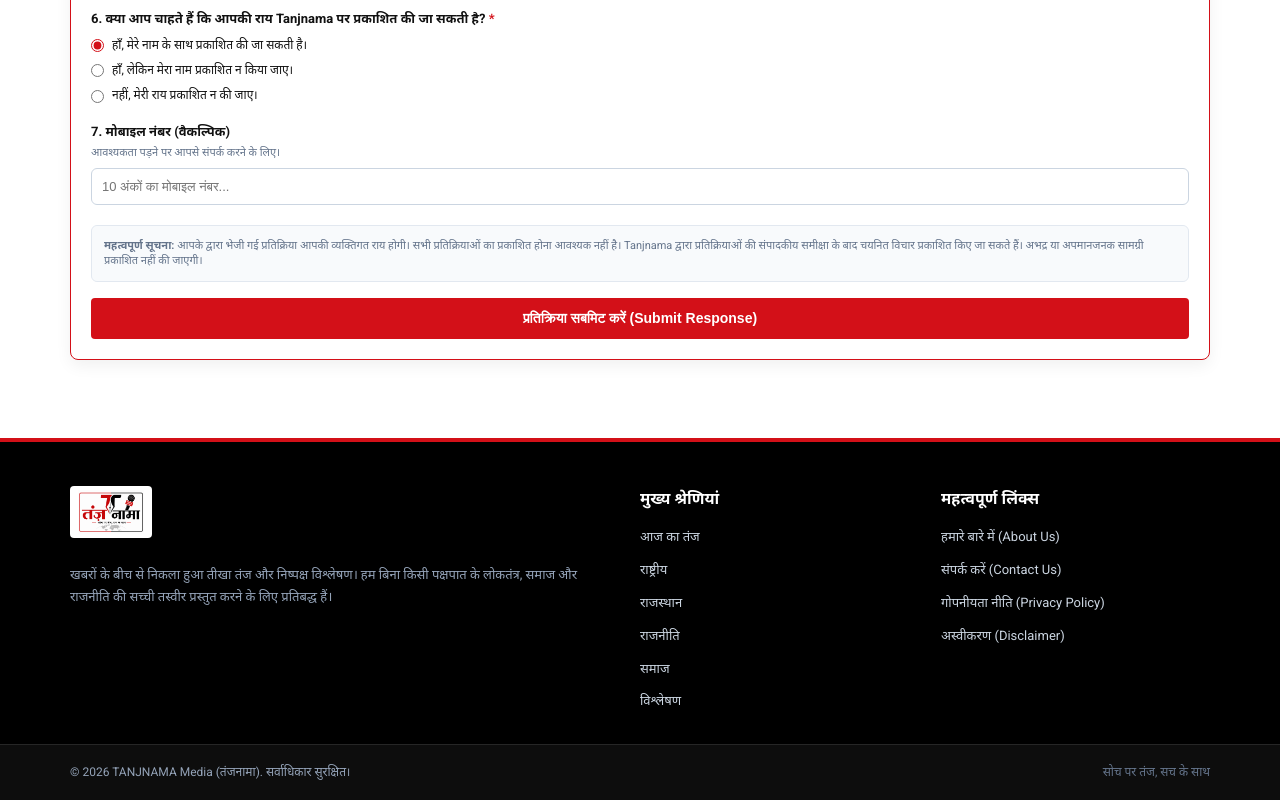
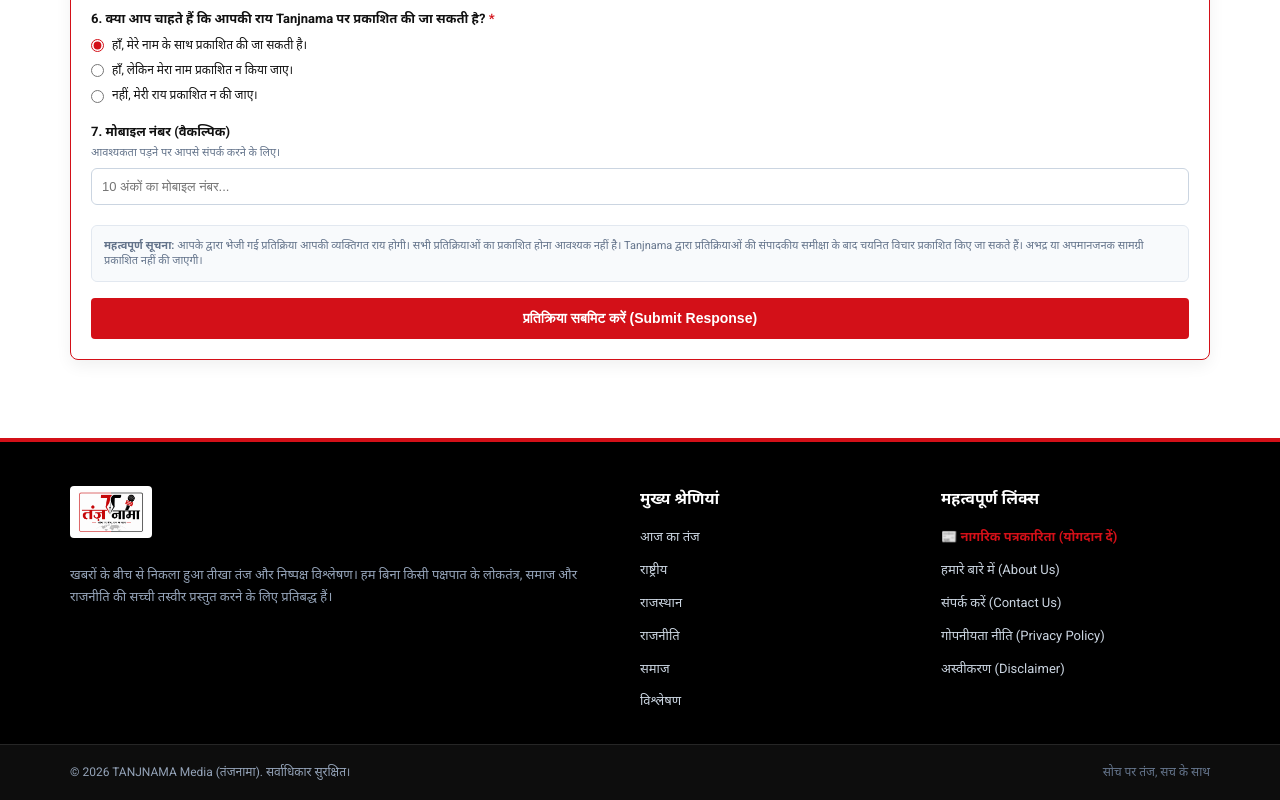
Before and after one commit to nikhilba21/thetanjnama, a Next.js app: page /category/analysis in a window 1280 px wide. Shown: the part 1335-2135 px from the top of the page. Built offline with nearby package versions, Linux system fonts and the light colour scheme.

Commit message:
\ Link nagrik-patrakarita directly in Header navigation menu and Footer links\

```diff
--- a/app/layout.tsx
+++ b/app/layout.tsx
@@ -193,6 +193,11 @@
                 <h3 style={{ color: '#fff', fontSize: '16px', marginBottom: '14px' }}>महत्वपूर्ण लिंक्स</h3>
                 <ul className="footer-links">
                   <li>
+                    <Link href="/nagrik-patrakarita" style={{ color: 'var(--primary)', fontWeight: 700 }}>
+                      📰 नागरिक पत्रकारिता (योगदान दें)
+                    </Link>
+                  </li>
+                  <li>
                     <Link href="/about">हमारे बारे में (About Us)</Link>
                   </li>
                   <li>
--- a/components/Header.tsx
+++ b/components/Header.tsx
@@ -91,16 +91,22 @@
                   🏠 होम
                 </Link>
               </li>
-              {categories.map((c) => (
+              {categories.map((c) => {
+                const isNagrik =
+                  c.slug === 'nagrik-patrakarita' ||
+                  c.slug === 'citizen-journalism' ||
+                  c.name.includes('नागरिक पत्रकारिता');
+                return (
                   <li key={c.slug}>
                     <Link
-                    href={c.slug === 'nagrik-patrakarita' ? '/nagrik-patrakarita' : `/category/${c.slug}`}
+                      href={isNagrik ? '/nagrik-patrakarita' : `/category/${c.slug}`}
                       className="nav-link"
                     >
                       {c.name}
                     </Link>
                   </li>
-              ))}
+                );
+              })}
             </ul>
           </nav>
 
@@ -123,16 +129,22 @@
             </div>
             <ul style={{ listStyle: 'none', display: 'flex', flexDirection: 'column', gap: '12px' }}>
               <li><Link href="/" onClick={() => setMobileNavOpen(false)}>🏠 होम</Link></li>
-              {categories.map((c) => (
+              {categories.map((c) => {
+                const isNagrik =
+                  c.slug === 'nagrik-patrakarita' ||
+                  c.slug === 'citizen-journalism' ||
+                  c.name.includes('नागरिक पत्रकारिता');
+                return (
                   <li key={c.slug}>
                     <Link
-                    href={c.slug === 'nagrik-patrakarita' ? '/nagrik-patrakarita' : `/category/${c.slug}`}
+                      href={isNagrik ? '/nagrik-patrakarita' : `/category/${c.slug}`}
                       onClick={() => setMobileNavOpen(false)}
                     >
                       {c.name}
                     </Link>
                   </li>
-              ))}
+                );
+              })}
               <li style={{ height: '1px', background: '#e2e8f0' }}></li>
               <li><Link href="/about" onClick={() => setMobileNavOpen(false)}>About Us</Link></li>
               <li><Link href="/contact" onClick={() => setMobileNavOpen(false)}>Contact Us</Link></li>
--- a/lib/categories.ts
+++ b/lib/categories.ts
@@ -15,7 +15,7 @@
   { id: 'cat-7', name: 'Data Story', slug: 'data-story', active: true },
   { id: 'cat-8', name: 'Editorial', slug: 'editorial', active: true },
   { id: 'cat-9', name: 'Fact Check', slug: 'fact-check', active: true },
-  { id: 'cat-10', name: 'नागरिक पत्रकारिता', slug: 'citizen-journalism', active: true },
+  { id: 'cat-10', name: 'नागरिक पत्रकारिता', slug: 'nagrik-patrakarita', active: true },
   { id: 'cat-11', name: 'Videos', slug: 'videos', active: true }
 ];
 
```
Lines whose indentation alone changed are shown as unchanged.
